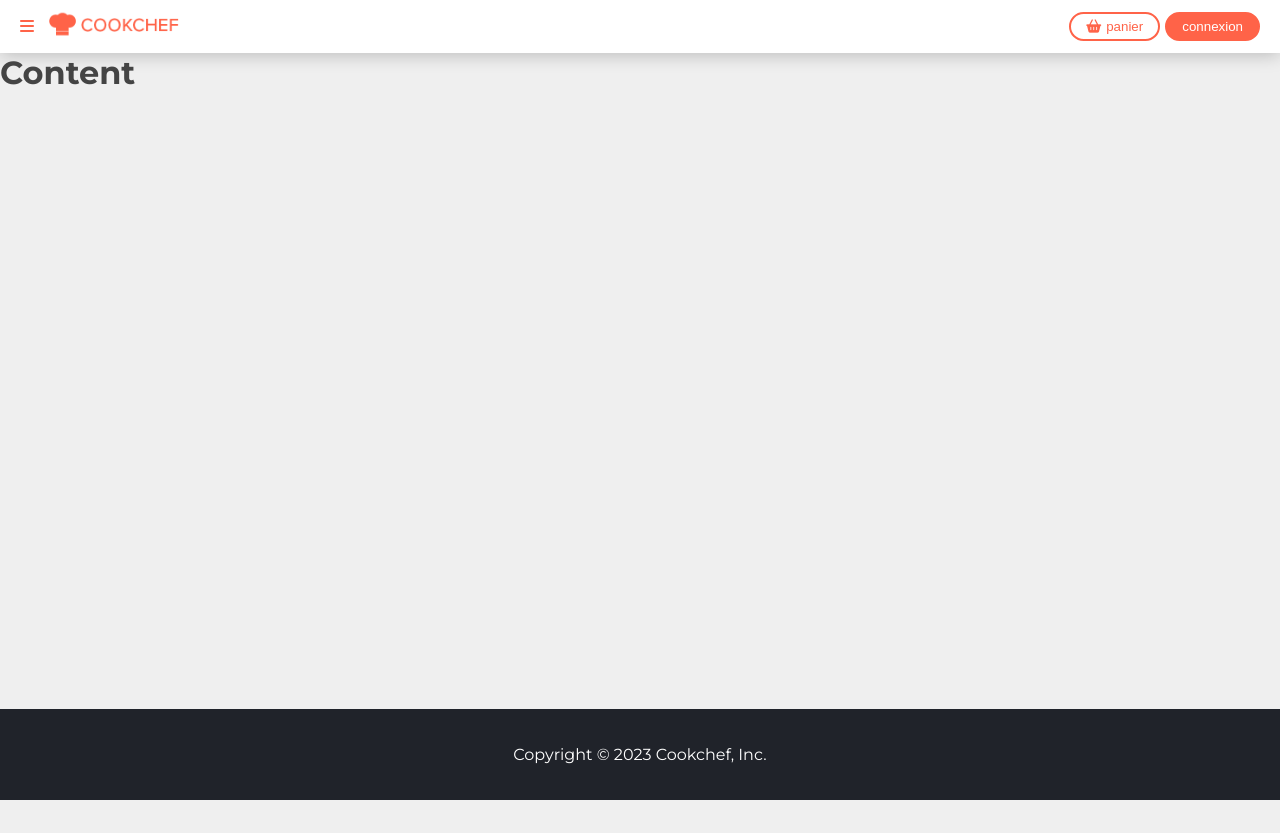
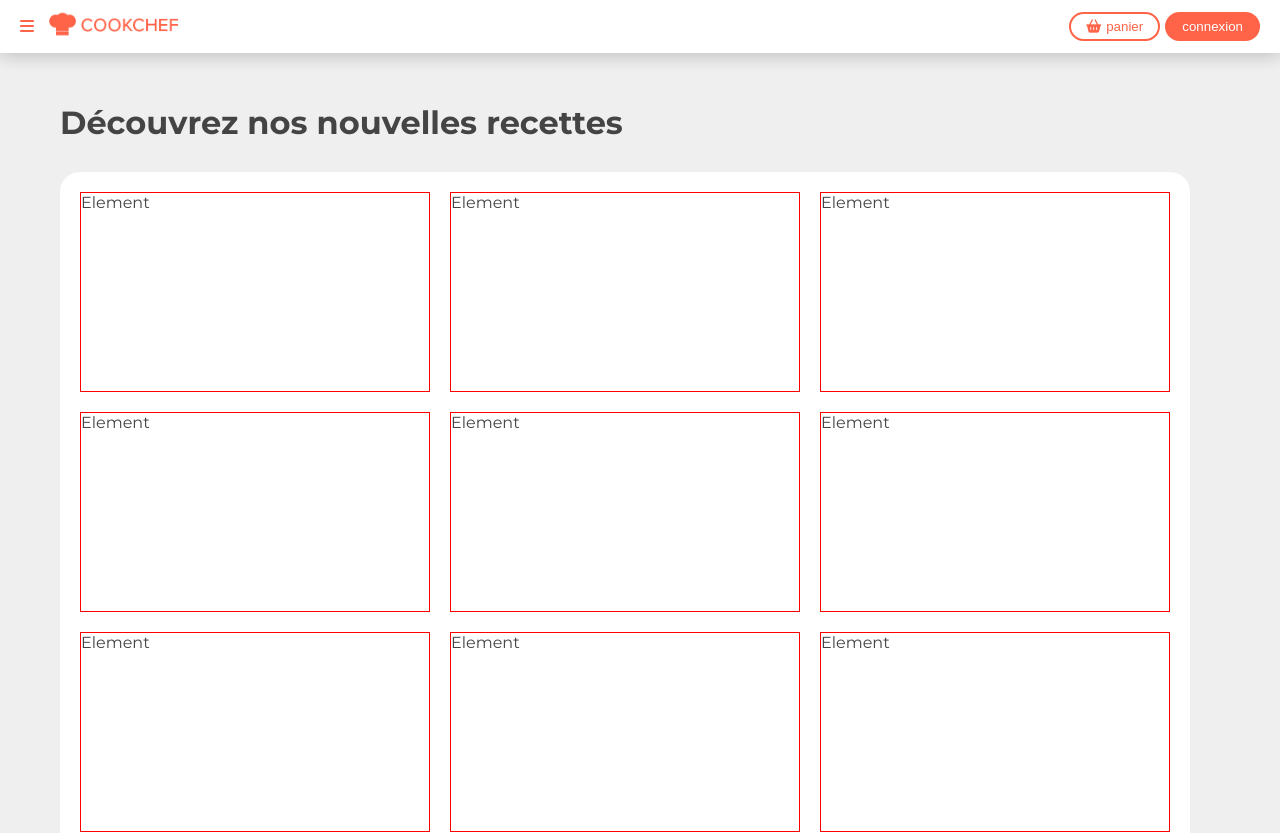
Before and after one commit to bricard-dev/cookchef, a React (Create React App) app: page / in a window 1280 px wide. Shown: the top 833 px of the page. Before the commit the page ends 800 px from the top, so only its background shows below. Built offline with nearby package versions, Linux system fonts and the light colour scheme.

Commit message:
feat: implement content
Display fake elements in center Content composant.

```diff
--- a/src/assets/styles/_themes.scss
+++ b/src/assets/styles/_themes.scss
@@ -19,3 +19,8 @@
   color: var(--primary);
   background-color: white;
 }
+
+.card {
+  border-radius: 20px;
+  background-color: white;
+}
--- a/src/components/Content.js
+++ b/src/components/Content.js
@@ -1,5 +1,25 @@
+import styles from "./Content.module.scss";
+
 function Content() {
-  return <h1 className="flex-fill mb-3">Content</h1>;
+  return (
+    <div className="flex-fill container p-20">
+      <h1 className="my-30">Découvrez nos nouvelles recettes</h1>
+      <div className={`card p-20 ${styles.contentCard}`}>
+        <div className={styles.grid}>
+          <div className={styles.elem}>Element</div>
+          <div className={styles.elem}>Element</div>
+          <div className={styles.elem}>Element</div>
+          <div className={styles.elem}>Element</div>
+          <div className={styles.elem}>Element</div>
+          <div className={styles.elem}>Element</div>
+          <div className={styles.elem}>Element</div>
+          <div className={styles.elem}>Element</div>
+          <div className={styles.elem}>Element</div>
+          <div className={styles.elem}>Element</div>
+        </div>
+      </div>
+    </div>
+  );
 }
 
 export default Content;
--- /dev/null
+++ b/src/components/Content.module.scss
@@ -0,0 +1,16 @@
+.grid {
+  display: grid;
+  place-content: center;
+  grid-template-columns: repeat(3, 350px);
+  grid-auto-columns: repeat(3, 350px);
+  gap: 20px;
+}
+
+.contentCard {
+  width: 1130px;
+}
+
+.elem {
+  height: 200px;
+  border: 1px solid red;
+}
```
